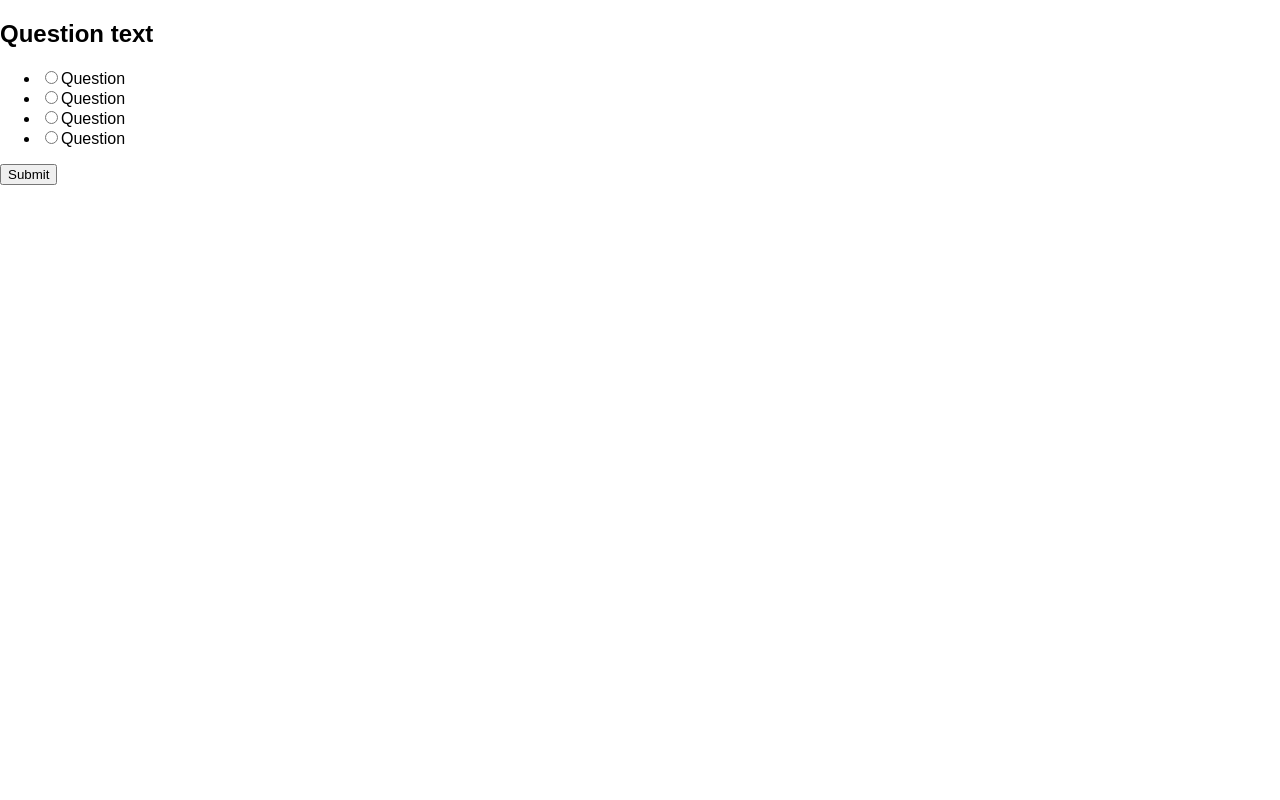
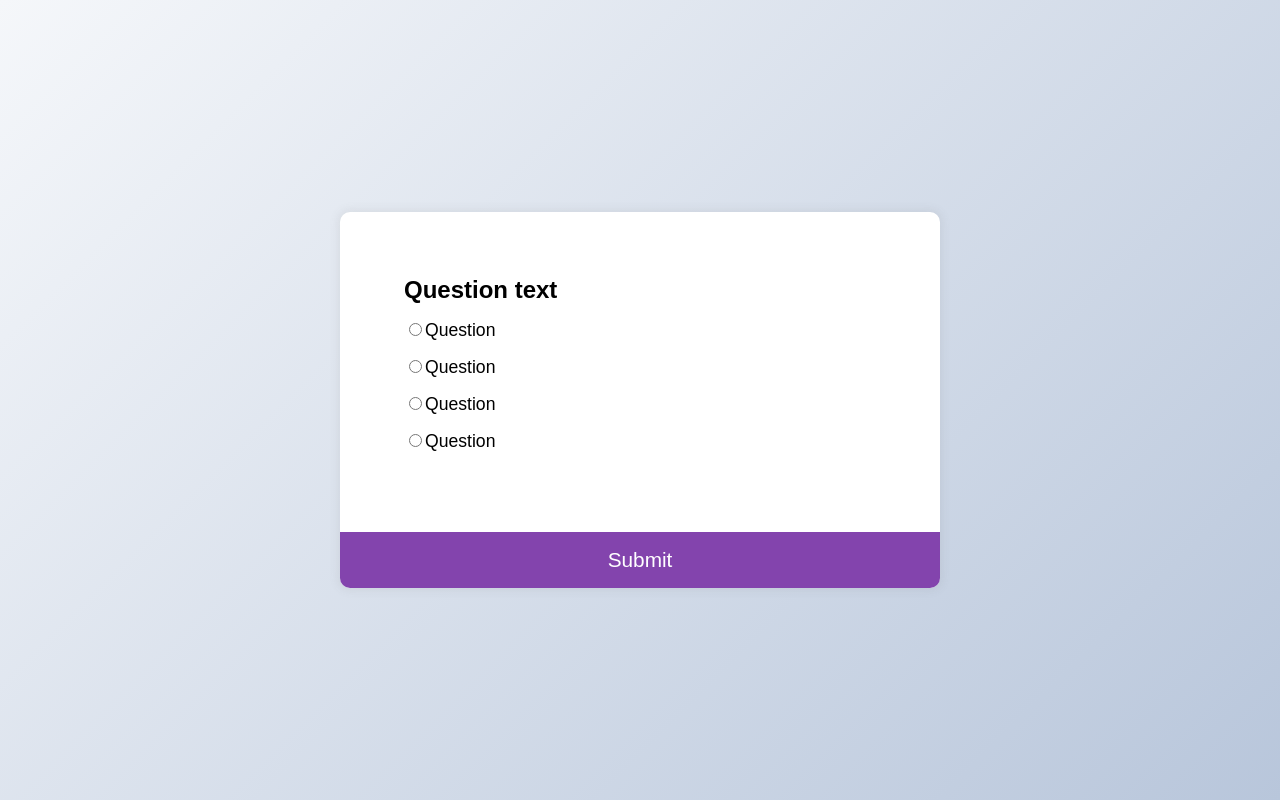
Before and after one commit to rexjoseph/Quiz-App-JavaScript, a plain HTML site: page index.html in a window 1280 px wide. Drawn offline with Linux system fonts and the light colour scheme.

Commit message:
format all styles 1

```diff
--- a/index.html
+++ b/index.html
@@ -10,6 +10,7 @@
 </head>
 <body>
   <div class="quiz-container">
+    <div class="quiz-header">
       <h2>Question text</h2>
       <ul>
         <li><input type="radio" id="a" name="answer"><label for="a">Question</label></li>
@@ -17,6 +18,8 @@
         <li><input type="radio" id="c" name="answer"><label for="c">Question</label></li>
         <li><input type="radio" id="d" name="answer"><label for="d">Question</label></li>
       </ul>
+    </div>
+
     <button>Submit</button>
   </div>
 </body>
--- a/style.css
+++ b/style.css
@@ -3,6 +3,56 @@
 }
 
 body {
+  background-color: #b8c6db;
+  background-image: linear-gradient(315deg, #b8c6db 0%, #f5f7fa 100%);
   font-family: sans-serif;
   margin: 0;
+  min-height: 100vh;
+  display: flex;
+  justify-content: center;
+  align-items: center;
 }
+
+.quiz-container {
+  background-color: #fff;
+  border-radius: 10px;
+  box-shadow: 0 0 10px 2px rgba(100,100,100,0.1);
+  width: 600px;
+  max-width: 100%;
+  overflow: hidden;
+}
+
+.quiz-header {
+  padding: 4rem;
+}
+
+h2 {
+  margin: 0;
+}
+
+ul {
+  list-style-type: none;
+  padding: 0;
+}
+
+ul li {
+  font-size: 1.1rem;
+  margin: 1rem 0;;
+}
+
+button {
+  color: #fff;
+  background-color: #8344ad;
+  display: block;
+  width: 100%;
+  padding: 2rem;
+  border: none;
+  font-family: inherit;
+  font-size: 1.3rem;
+  padding: 1rem;
+  cursor: pointer;
+}
+
+button:hover {
+  background-color: #732d91;
+}
```
Lines whose indentation alone changed are shown as unchanged.
